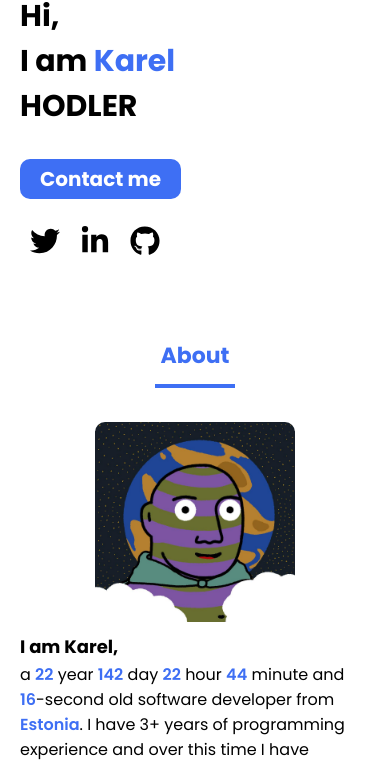
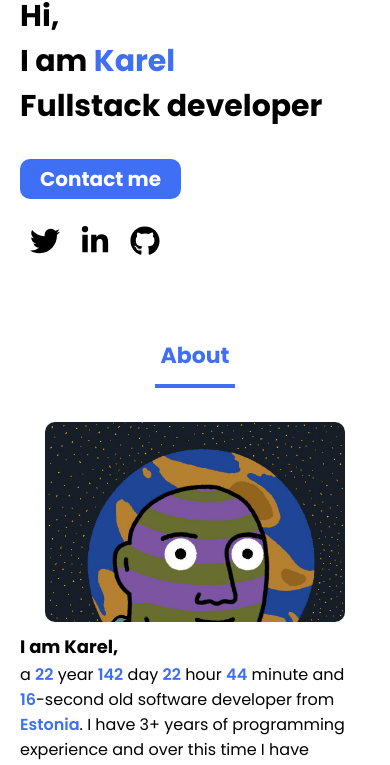
Before and after one commit to karelnagel/karel, a React (Create React App) app: page / in a window 390 px wide. Shown: the part 332-1097 px from the top of the page. Built offline with nearby package versions, Linux system fonts and the light colour scheme.

Commit message:
some fixes

```diff
--- a/src/consts.ts
+++ b/src/consts.ts
@@ -9,7 +9,7 @@ export const socials = {
     twitter:"https://twitter.com/karelETH",
     opensea:"https://opensea.io/karelETH",
     github:"https://github.com/karelnagel",
-    linkedin:"https://linkedin.com/karelnagel",
+    linkedin:"https://www.linkedin.com/in/karelnagel/",
     youtube:"https://youtube.com/karelETH",
 }
 export const projects = [
--- a/src/pages/Home/index.tsx
+++ b/src/pages/Home/index.tsx
@@ -20,7 +20,7 @@ function calcAge() {
 }
 
 export function Home() {
-  const titles = ["Web3 developer", "Blockchain enthusiast", "HODLER", "Fullstack developer", "Estonian", "Skiier"];
+  const titles = ["Web3 developer", "HODLER", "Fullstack developer", "Estonian", "Skiier"];
   const [age, setAge] = useState(calcAge());
   const [index, setIndex] = useState(0);
   const [sending, setSending] = useState(false);
@@ -91,7 +91,9 @@ export function Home() {
       <section id="about">
         <h2 className={styles.sectionTitle}>About</h2>
         <div className={styles.about}>
-          <img src={creature} alt="" />
+          <a href={socials.opensea}>
+            <img src={creature} alt="" />
+          </a>
           <div>
             <h3>I am Karel,</h3>
             <p>
@@ -131,7 +133,7 @@ export function Home() {
         <form ref={form} onSubmit={sendEmail} className={styles.contact}>
           <input type="text" placeholder="Name" name="name" />
           <input type="mail" placeholder="Email" name="email" required />
-          <input type="mail" placeholder="Where did you find me?" name="where" />
+          <input type="text" placeholder="Where did you find me?" name="where" />
           <textarea placeholder="Message" name="message" required></textarea>
           <button className="button" type="submit">
             {sending ? "Sending ..." : "Send"}
--- a/src/pages/Home/styles.module.css
+++ b/src/pages/Home/styles.module.css
@@ -85,10 +85,12 @@ section {
   display: flex;
   align-items: center;
 }
-.about img {
+.about a {
   height: 300px;
+  min-width: 300px;
   margin-right: 80px;
   border-radius: 10px;
+  overflow: hidden;
 }
 .about h2 {
   margin-bottom: 10px;
@@ -104,8 +106,9 @@ section {
   .about {
     flex-direction: column;
   }
-  .about img {
+  .about a {
     height: 200px;
+    width: 200px;
     margin: 10px 0;
   }
 }
```
